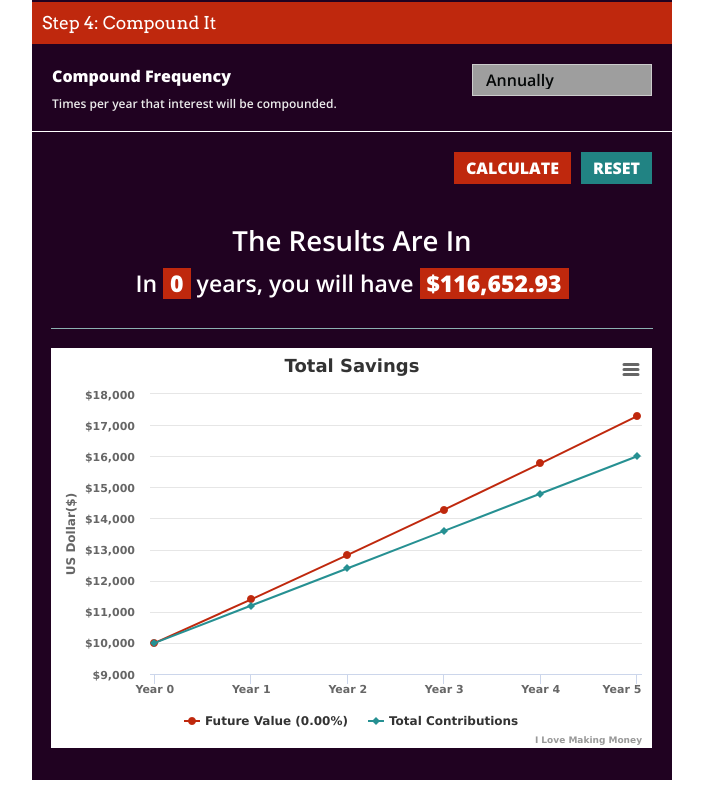
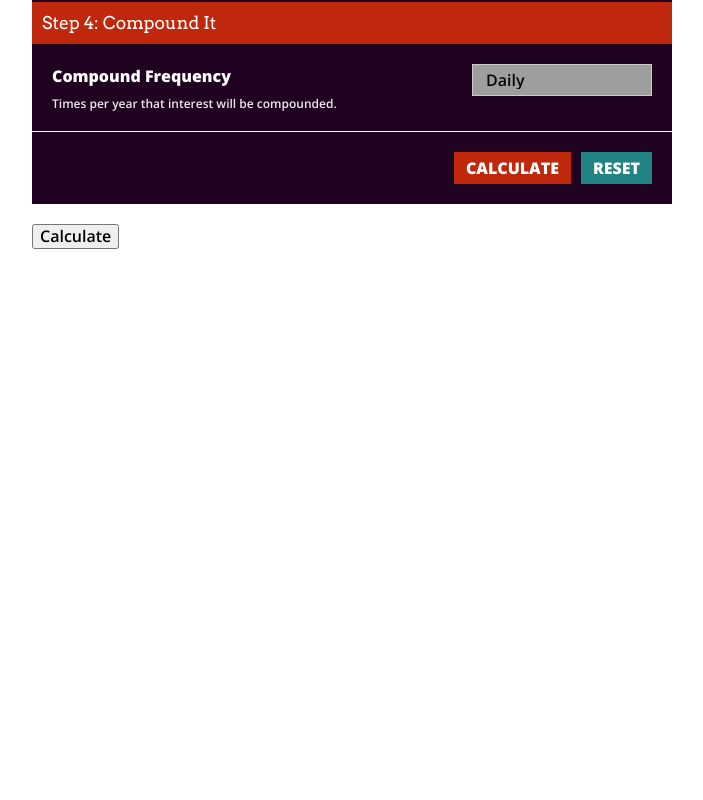
Before and after one commit to AreebVohra/compound-interest-calculator, a React (Create React App) app: page / in a window 1280 px wide. Shown: the part 616-1416 px from the top of the page, without its empty margins (288-991 px from the left). After the commit the page ends 865 px from the top, so only its background shows below. Built offline with nearby package versions, Linux system fonts and the light colour scheme; grey boxes are pictures that could not be loaded.

Commit message:
formulas included

```diff
--- a/src/App.js
+++ b/src/App.js
@@ -6,20 +6,21 @@ import factory from "highcharts/modules/export-data";
 
 import './App.css';
 
-
 class App extends Component {
   constructor(props) {
     super(props);
     this.state = {
-      initalInvestment: 0,
-      monthlyContribution: 0,
-      timeInYears: 0,
-      interestPercentage: 0,
+      initalInvestment: 100000,
+      monthlyContribution: 100,
+      timeInYears: 5,
+      interestPercentage: 2,
       interestRateVariance: 0,
-      compoundFrequency: 1,
-      futureSeries: [10000, 11400, 12828, 14284.56, 15770.25, 17285.66],
-      ContributionSeries: [10000, 11200, 12400, 13600, 14800, 16000],
-      graphComplete: true
+      compoundFrequency: 365,
+      futureValueSeries: [],
+      varianceAboveSeries: [],
+      varianceBelowSeries: [],
+      ContributionSeries: [],
+      graphComplete: false
     };
   }
 
@@ -29,12 +30,90 @@ class App extends Component {
     this.setState({ [nam]: val });
   }
 
-  calculateCompoundInterest(event) {
-    console.log('====================================');
-    console.log("Here I am");
-    console.log('====================================');
+  calculateCompoundInterest = async () => {
+    let futureValue = [];
+    let varianceAbove = [];
+    let varianceBelow = [];
 
-    event.preventDefault();
+    let total = [];
+    let principal = this.state.initalInvestment;
+    let principalAbove = this.state.initalInvestment;
+    let principalBelow = this.state.initalInvestment;
+
+    var interest = this.state.interestPercentage / 100;
+    var interestAbove = (this.state.interestPercentage + this.state.interestRateVariance) / 100;
+    var interestBelow = (this.state.interestPercentage - this.state.interestRateVariance) / 100;
+
+    let time = this.state.timeInYears * this.state.compoundFrequency;
+    let monthly = this.state.monthlyContribution;
+    let savings = monthly * 12;
+
+    futureValue.push(principal);
+    varianceAbove.push(principalAbove);
+    varianceBelow.push(principalBelow);
+
+    total.push(principal);
+
+
+    for (let index = 0; index < time; index++) {
+
+      if (this.state.compoundFrequency === 1) {
+        principal = principal + (principal * interest) + (monthly * 12);
+        if (this.state.interestRateVariance !== 0) {
+          principalAbove = principalAbove + (principalAbove * interestAbove) + (monthly * 12);
+          principalBelow = principalBelow + (principalBelow * interestBelow) + (monthly * 12);
+        }
+      }
+      else if (this.state.compoundFrequency === 2) {
+        principal = principal + (principal * (interest / 2)) + (monthly * 6);
+        if (this.state.interestRateVariance !== 0) {
+          principalAbove = principalAbove + (principalAbove * (interestAbove / 2)) + (monthly * 6);
+          principalBelow = principalBelow + (principalBelow * (interestBelow / 2)) + (monthly * 6);
+        }
+      }
+      else if (this.state.compoundFrequency === 12) {
+        principal = principal + (principal * (interest / 12)) + (monthly * 1);
+        if (this.state.interestRateVariance !== 0) {
+          principalAbove = principalAbove + (principalAbove * (interestAbove / 12)) + (monthly * 1);
+          principalBelow = principalBelow + (principalBelow * (interestBelow / 12)) + (monthly * 1);
+        }
+      }
+      else if (this.state.compoundFrequency === 365) {
+        principal = principal + (principal * (interest / 365)) + (monthly / (365 / 12));
+        if (this.state.interestRateVariance !== 0) {
+          principalAbove = principalAbove + (principalAbove * (interestAbove / 365)) + (monthly / (365 / 12));
+          principalBelow = principalBelow + (principalBelow * (interestBelow / 365)) + (monthly / (365 / 12));
+        }
+      }
+
+      futureValue.push(parseFloat(principal.toFixed(2)));
+      if (this.state.interestRateVariance !== 0) {
+        varianceAbove.push(parseFloat(principalAbove.toFixed(2)));
+        varianceBelow.push(parseFloat(principalBelow.toFixed(2)));
+      }
+      total.push(total[index] + savings);
+    }
+
+    let newFinal = [];
+    let newVarianceAbove = [];
+    let newVarianceBelow = [];
+
+
+    for (let i = 0; i <= time; i += this.state.compoundFrequency) {
+      newFinal.push(futureValue[i]);
+      if (this.state.interestRateVariance !== 0) {
+        newVarianceAbove.push(varianceAbove[i]);
+        newVarianceBelow.push(varianceBelow[i]);
+      }
+    }
+
+    await this.setState({
+      futureValueSeries: [...newFinal],
+      varianceAboveSeries: [...newVarianceAbove],
+      varianceBelowSeries: [...newVarianceBelow],
+      ContributionSeries: [...total.slice(0, this.state.timeInYears + 1)],
+      graphComplete: true
+    })
   }
 
   render() {
@@ -42,48 +121,44 @@ class App extends Component {
     factory(Highcharts);
     Highcharts.setOptions({ lang: { decimalPoint: '.', thousandsSep: ',' } });
 
+    const { interestPercentage, interestRateVariance,
+      futureValueSeries, varianceAboveSeries,
+      varianceBelowSeries, ContributionSeries } = this.state;
+
+    const diffVarianceChart = [
+      { name: `Variance Above (${(interestPercentage + interestRateVariance).toFixed(2)}%)`, data: varianceAboveSeries, color: '#00325b' },
+      { name: `Future Value (${interestPercentage.toFixed(2)}%)`, data: futureValueSeries, color: '#bf280d' },
+      { name: `Variance Below (${(interestPercentage - interestRateVariance).toFixed(2)}%)`, data: varianceBelowSeries, color: '#269092' }
+    ];
+
+    const normalChart = [
+      { name: `Future Value (${interestPercentage.toFixed(2)}%)`, data: futureValueSeries, color: '#bf280d' },
+      { name: 'Total Contributions', data: ContributionSeries, color: '#269092' }
+    ];
+
+    var mySeries = [];
+
+    if (interestRateVariance !== 0)
+      mySeries = diffVarianceChart
+    else
+      mySeries = normalChart
+
     const options = {
-      title: {
-        text: 'Total Savings'
-      },
-      credits: {
-        text: 'I Love Making Money',
-        href: 'https://ilovemakingmoney.com/'
-      },
-
+      title: { text: 'Total Savings' },
+      credits: { text: 'I Love Making Money', href: 'https://ilovemakingmoney.com/' },
       tooltip: {
-        shared: true,
-        valuePrefix: '$',
-        valueDecimals: 2,
-        thousandsSep: ',',
+        shared: true, valuePrefix: '$',
+        valueDecimals: 2, thousandsSep: ',',
         headerFormat: 'Year {point.key}<br/>',
-
       },
       yAxis: {
-        title: {
-          text: 'US Dollar($)',
-        },
-        labels: {
-          format: '${value:,.0f}'
-        },
+        title: { text: 'US Dollar($)' },
+        labels: { format: '${value:,.0f}' },
         tickInterval: 1000,
       },
+      xAxis: { labels: { formatter: function () { return 'Year ' + this.value } } },
 
-      xAxis: {
-        labels: {
-          formatter: function () { return 'Year ' + this.value }
-        },
-      },
-
-      series: [{
-        name: `Future Value (${this.state.interestPercentage.toFixed(2)}%)`,
-        color: '#bf280d',
-        data: this.state.futureSeries
-      }, {
-        name: 'Total Contributions',
-        color: '#269092',
-        data: this.state.ContributionSeries
-      }],
+      series: mySeries,
       exporting: {
         enabled: true,
 
@@ -188,22 +263,25 @@ class App extends Component {
                     </div>
                   </div>
 
-                  <div id="results_container" className="results-container ajax-changed" tabIndex="-1" >
-                    <div className="results-container__inner">
-                      <h2> The Results Are In</h2>
-                      <h3 className="calculator__results-amount">In <span className="amount">{this.state.timeInYears}</span> years, you will have <span className="amount">$116,652.93</span></h3>
-                    </div>
-                  </div>
                   {
-                    this.state.graphComplete == false
+                    this.state.graphComplete === false
                       ? null
-                      : <div className="highChart"><HighchartsReact highcharts={Highcharts} options={options} /></div>
+                      : <div>
+                        <div id="results_container" className="results-container ajax-changed" tabIndex="-1" >
+                          <div className="results-container__inner">
+                            <h2>The Results Are In</h2>
+                            <h3 className="calculator__results-amount">In <span className="amount">{this.state.timeInYears}</span> years, you will have <span className="amount">${this.state.futureValueSeries[this.state.timeInYears]}</span></h3>
+                          </div>
+                        </div>
+                        <div className="highChart"><HighchartsReact highcharts={Highcharts} options={options} /></div>
+                      </div>
                   }
                 </div>
               </div>
             </div>
           </div>
         </form>
+        <input type="submit" onClick={this.calculateCompoundInterest} value="Calculate" />
       </div>
     )
   }
```
